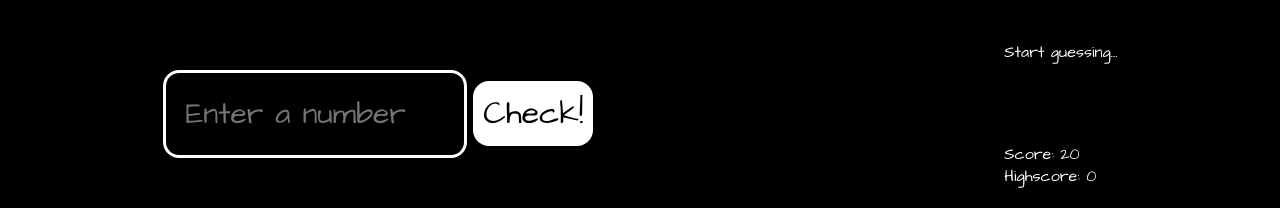
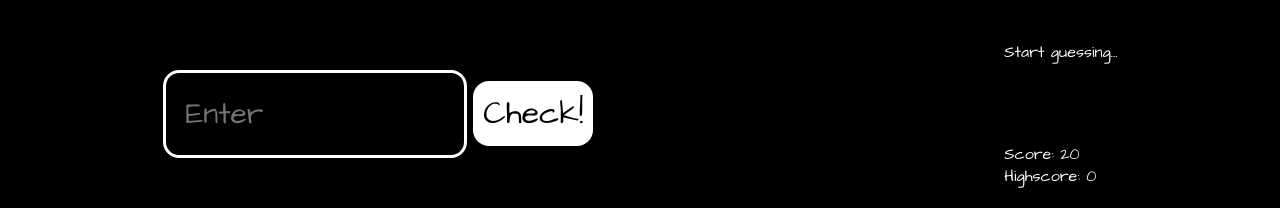
Before and after one commit to jashwanthnandyala/NumberQuest, a plain HTML site: page index.html in a window 1280 px wide. Shown: the part 429-637 px from the top of the page. Drawn offline with Linux system fonts and the light colour scheme.

Commit message:
Update index.html

```diff
--- a/index.html
+++ b/index.html
@@ -19,7 +19,7 @@
     </header>
     <main class="game-container">
       <section class="input-section">
-        <input type="number" class="guess" placeholder="Enter a number" />
+        <input type="number" class="guess" placeholder="Enter" />
         <button class="btn check">Check!</button>
       </section>
       <section class="status-section">
```
